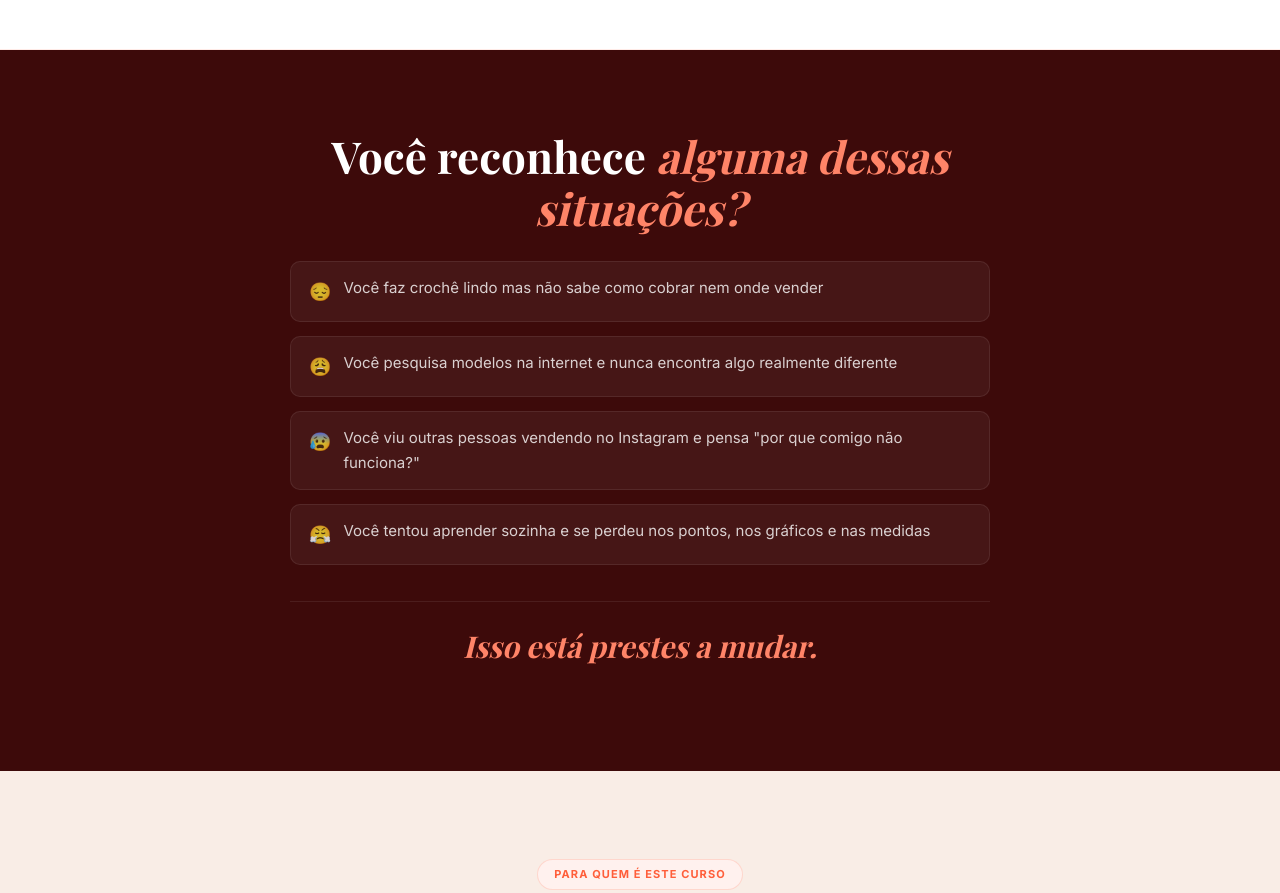
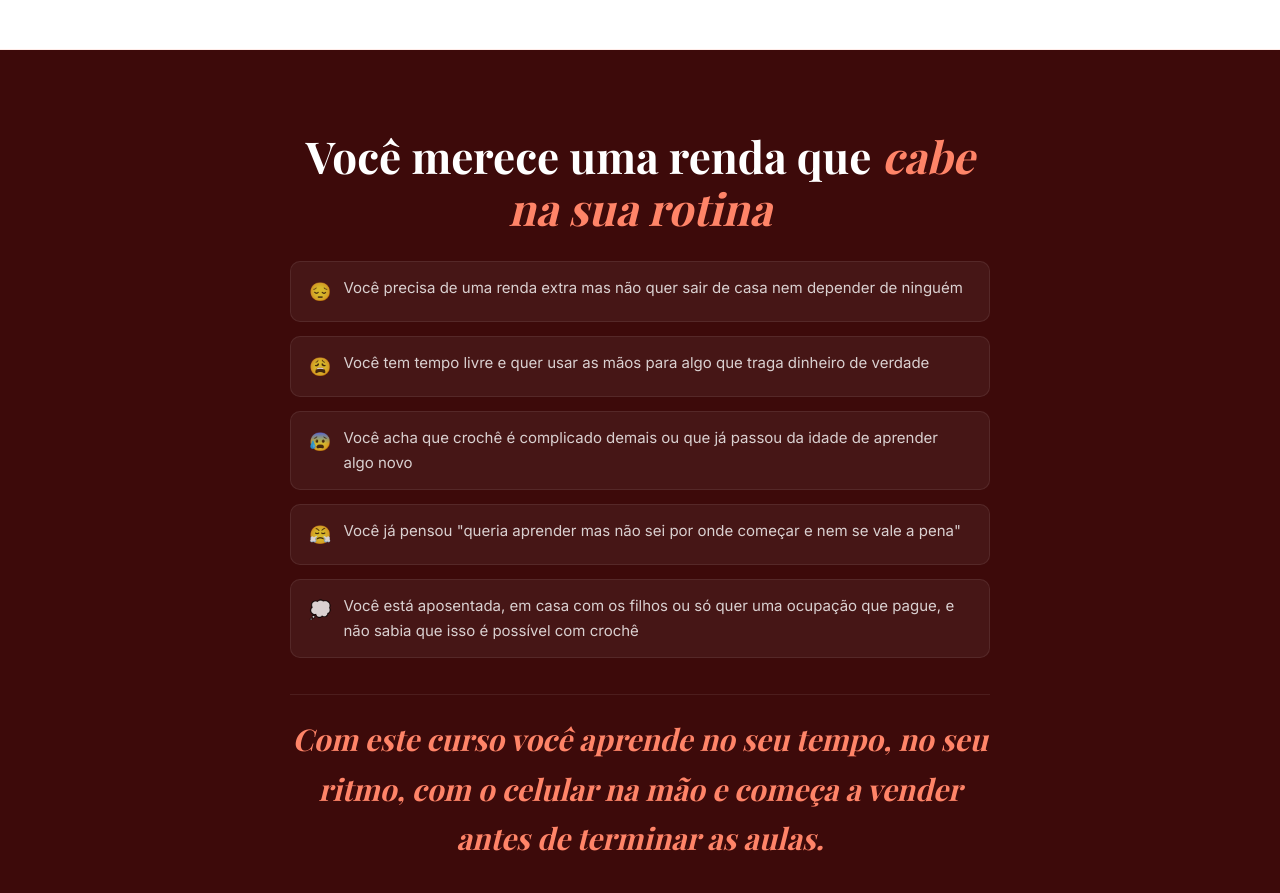
Before and after one commit to brunomrachid/oftcroch-, a plain HTML site: page index.html in a window 1280 px wide. Shown: the part 1573-2466 px from the top of the page. Drawn offline with nearby package versions, Linux system fonts and the light colour scheme; a web font is replaced by a local one.

Commit message:
copy: secao de dor atualizada com dores reais de renda e rotina

```diff
--- a/index.html
+++ b/index.html
@@ -935,14 +935,15 @@ footer a{color:rgba(255,255,255,.38);text-decoration:underline}
 <!-- PAIN -->
 <section class="pain">
   <div class="pain-inner fade-up">
-    <h2>Você reconhece <span>alguma dessas situações?</span></h2>
+    <h2>Você merece uma renda que <span>cabe na sua rotina</span></h2>
     <ul class="pain-list">
-      <li><span class="ico">😔</span> Você faz crochê lindo mas não sabe como cobrar nem onde vender</li>
-      <li><span class="ico">😩</span> Você pesquisa modelos na internet e nunca encontra algo realmente diferente</li>
-      <li><span class="ico">😰</span> Você viu outras pessoas vendendo no Instagram e pensa "por que comigo não funciona?"</li>
-      <li><span class="ico">😤</span> Você tentou aprender sozinha e se perdeu nos pontos, nos gráficos e nas medidas</li>
+      <li><span class="ico">😔</span> Você precisa de uma renda extra mas não quer sair de casa nem depender de ninguém</li>
+      <li><span class="ico">😩</span> Você tem tempo livre e quer usar as mãos para algo que traga dinheiro de verdade</li>
+      <li><span class="ico">😰</span> Você acha que crochê é complicado demais ou que já passou da idade de aprender algo novo</li>
+      <li><span class="ico">😤</span> Você já pensou "queria aprender mas não sei por onde começar e nem se vale a pena"</li>
+      <li><span class="ico">💭</span> Você está aposentada, em casa com os filhos ou só quer uma ocupação que pague, e não sabia que isso é possível com crochê</li>
     </ul>
-    <p class="pain-turn">Isso está prestes a mudar.</p>
+    <p class="pain-turn">Com este curso você aprende no seu tempo, no seu ritmo, com o celular na mão e começa a vender antes de terminar as aulas.</p>
   </div>
 </section>
 
```
